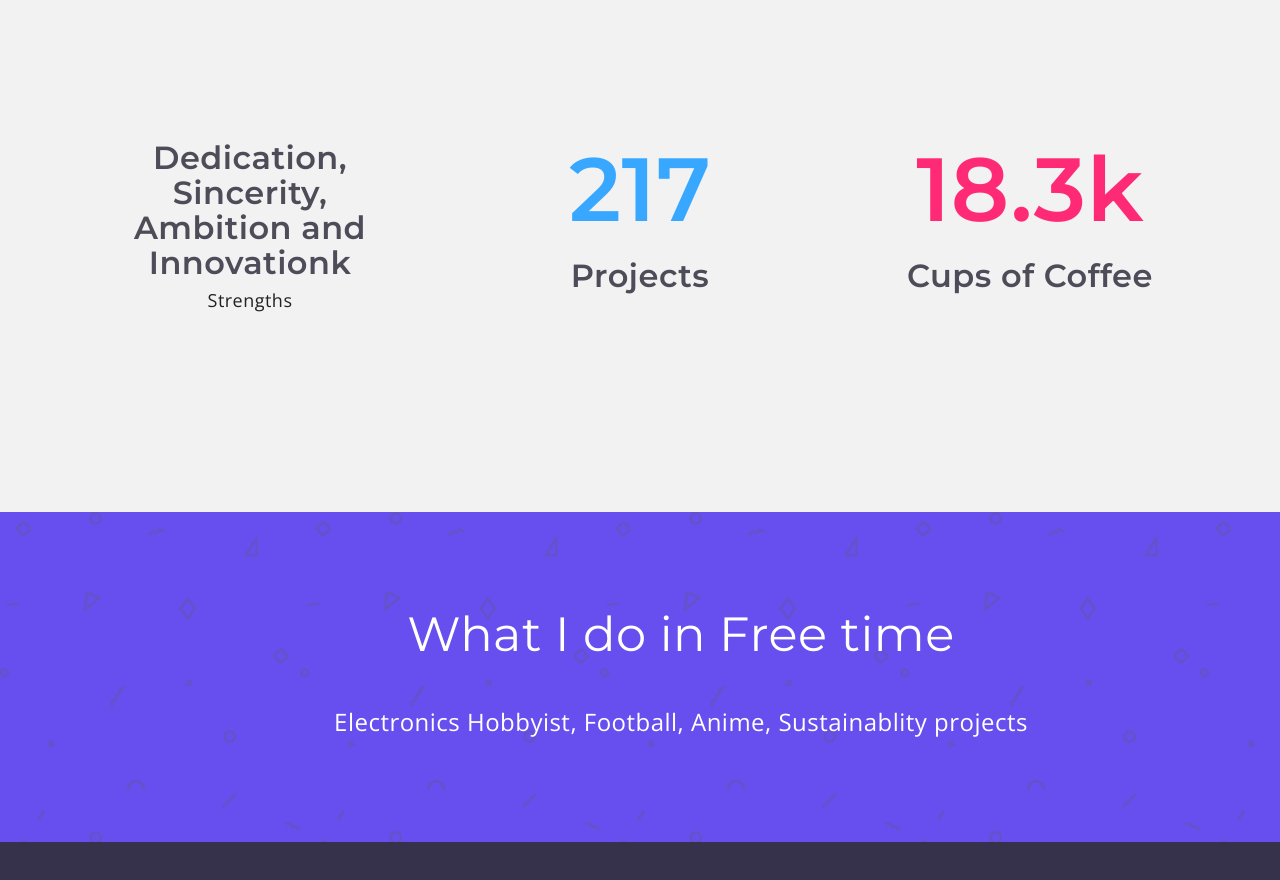
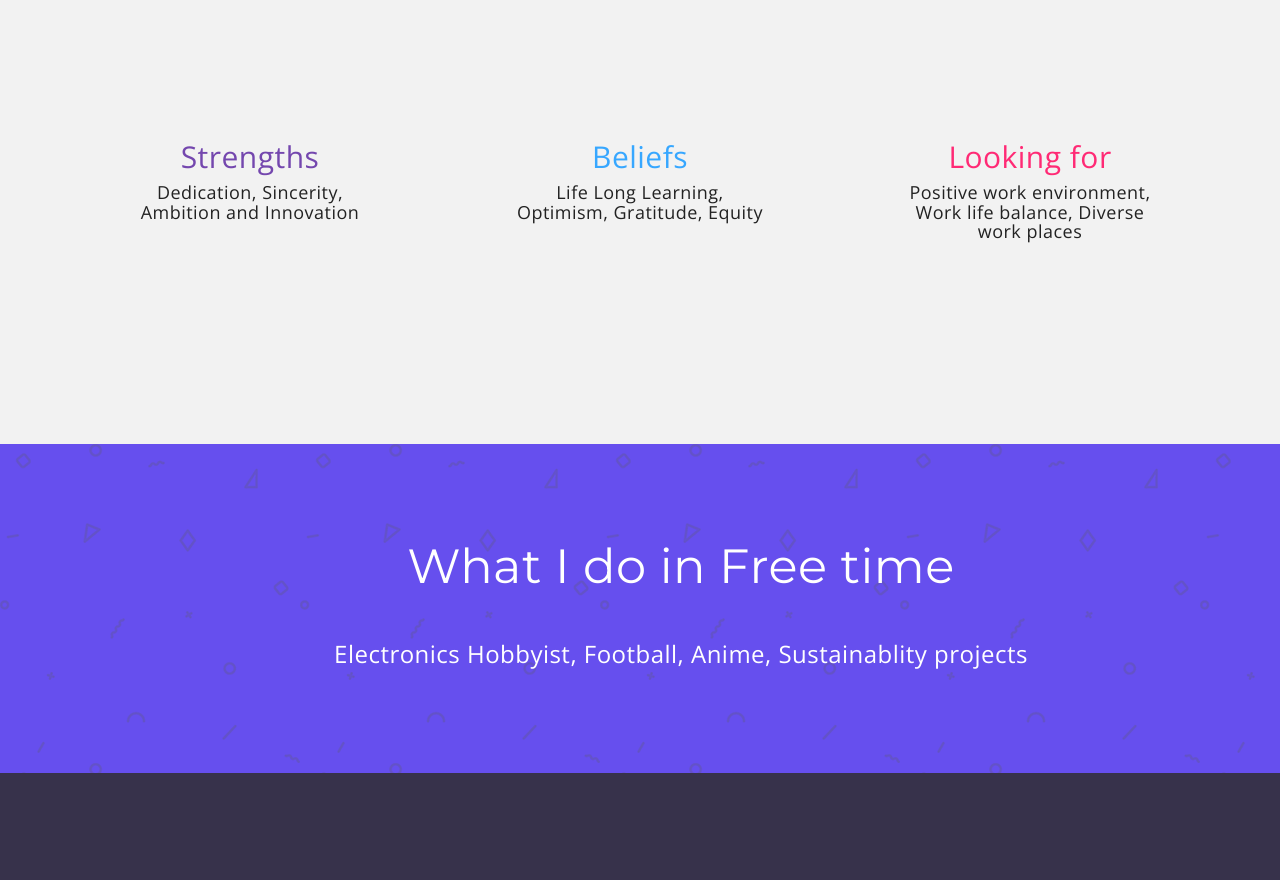
Before and after one commit to rohirto/rohirto.github.io, a plain HTML site: page index.html in a window 1280 px wide. Shown: the part 2580-3460 px from the top of the page. Drawn offline with nearby package versions, Linux system fonts and the light colour scheme; a script that the page names is missing.

Commit message:
Update index.html

```diff
--- a/index.html
+++ b/index.html
@@ -211,16 +211,16 @@
         <div class="container">
           <div class="row">
             <div class="col-md-4 text-center stat-box">
-              <h3 class="purple"><span class="counter">Dedication, Sincerity, Ambition and Innovation</span>k</h3>
-              <h4>Strengths</h4>
+              <h2 class="purple"><span class="counter">Strengths</span></h2>
+              <h4>Dedication, Sincerity, Ambition and Innovation</h4>
             </div>
             <div class="col-md-4 text-center stat-box">
-              <h1 class="blue counter">217</h1>
-              <h3>Projects</h3>
+              <h2 class="blue counter">Beliefs</h2>
+              <h4>Life Long Learning, Optimism, Gratitude, Equity</h4>
             </div>
             <div class="col-md-4 text-center stat-box">
-              <h1 class="pink"><span class="counter">18.3</span>k</h1>
-              <h3>Cups of Coffee</h3>
+              <h2 class="pink"><span class="counter">Looking for</span></h2>
+              <h4>Positive work environment, Work life balance, Diverse work places</h4>
             </div>
           </div>
         </div>
```
